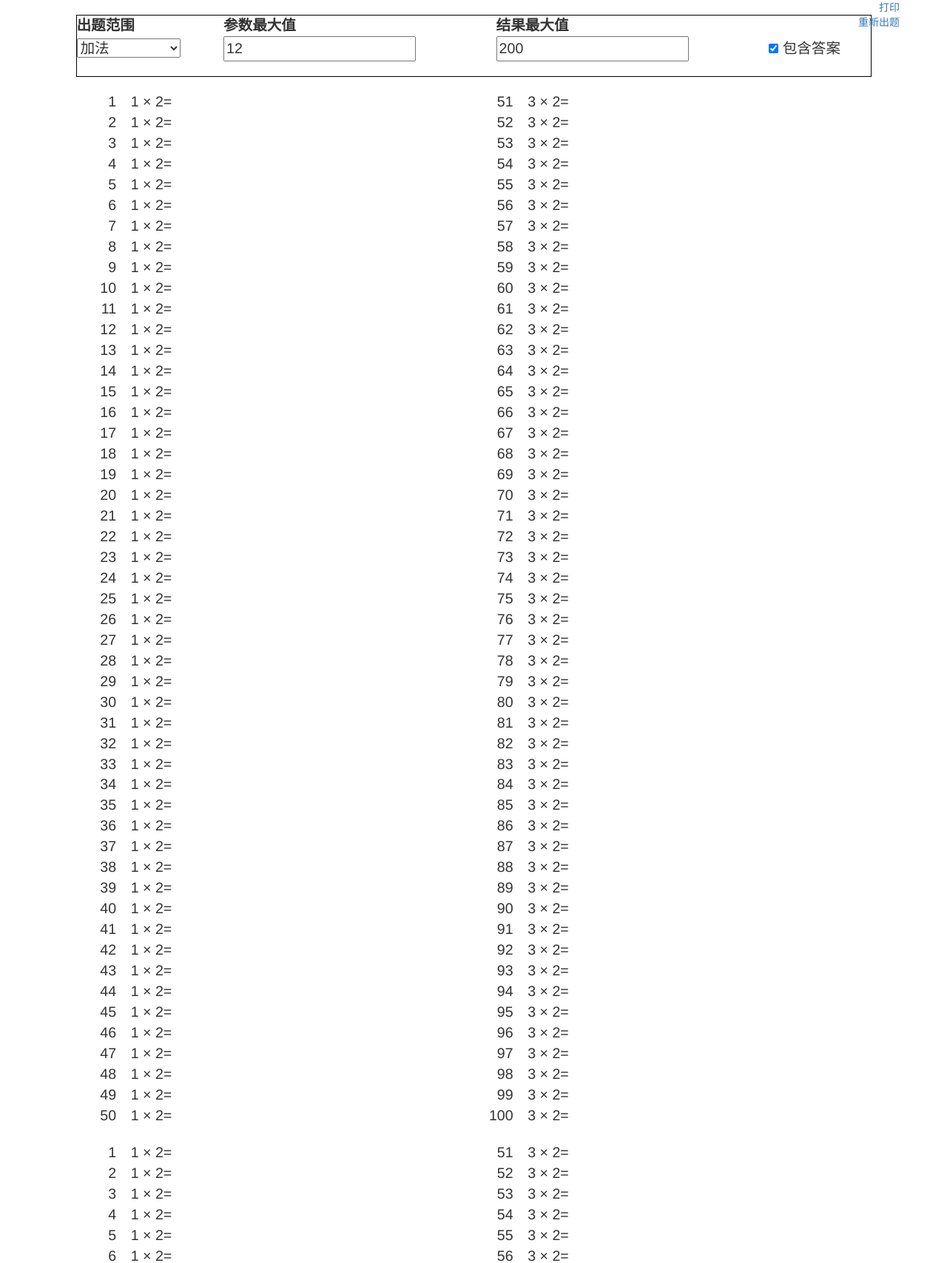
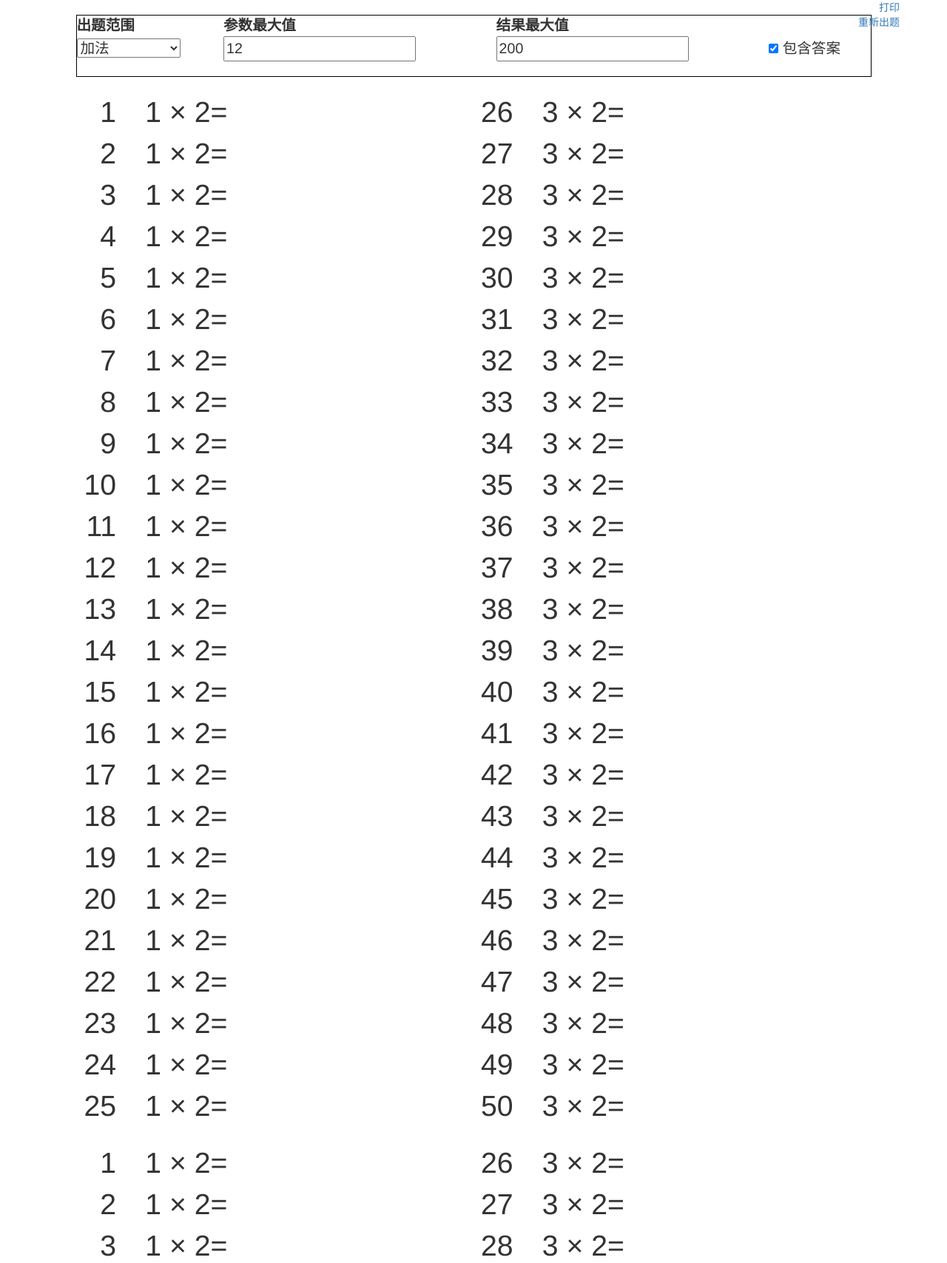
Before and after one commit to RobinBrossard/Primary-school-online-test-bank, a Spring Boot app: page /study.html in a window 1280 px wide. Shown: the top 1708 px of the page at 74% size. Run offline with Spring Boot 4, Linux system fonts and the light colour scheme.

Commit message:
保护视力，加答案检测

```diff
--- a/src/main/resources/static/study.html
+++ b/src/main/resources/static/study.html
@@ -49,6 +49,10 @@
     tr {
         width: 100%;
         font-size: 1.4em;
+    }
+    .QLine{
+        width: 100%;
+        font-size: 2.8em;
     }
 
     .tdq {
@@ -110,11 +114,11 @@
             var text = "";
             var q1 = "1 &#215; 2=";
             var q2 = "3 &#215; 2=";
-            for (i = 0; i < 50; i++) {
+            for (i = 0; i < 25; i++) {
                 var j, k = 0;
                 j = i + 1;
-                k = i + 50 + 1;
-                text += "<tr>" + "<td class='tdn'>" + j + "</td>"
+                k = i + 25 + 1;
+                text += "<tr class='QLine'>" + "<td class='tdn'>" + j + "</td>"
                     + "<td class='tdq'>" + q1 + "</td>"
                     + "<td class='tdn'>" + k + "</td>"
                     + "<td class='tdq'>" + q2 + "</td>" + "</tr>";
@@ -130,11 +134,11 @@
             var text = "";
             var q1 = "1 &#215; 2=";
             var q2 = "3 &#215; 2=";
-            for (i = 0; i < 50; i++) {
+            for (i = 0; i < 25; i++) {
                 var j, k = 0;
                 j = i + 1;
-                k = i + 50 + 1;
-                text += "<tr>" + "<td class='tdn'>" + j + "</td>"
+                k = i + 25 + 1;
+                text += "<tr class='QLine'>" + "<td class='tdn'>" + j + "</td>"
                     + "<td class='tdq'>" + q1 + "</td>"
                     + "<td class='tdn'>" + k + "</td>"
                     + "<td class='tdq'>" + q2 + "</td>" + "</tr>";
@@ -281,7 +285,7 @@
                     nofo = randomNum(1, 2);
                     break;
                 case "sizehunhe":
-                    nofo = randomNum(2, 5);
+                    nofo = randomNum(2, 3);  //四则混合运算有2到3个运算符
                     break;
                 default:
                     nofo = randomNum(1, 5);
@@ -315,11 +319,6 @@
                     default:
                         ofo[i] = randomNum(1, 4);
                 }
-
-
-
-
-
             }
 
             for (i = 0; i < nofo + 1; i++) {
@@ -441,7 +440,7 @@
             }
         }
         if (handaan) {
-            resultfactor = resultfactor + " = " + checkresult;
+            resultfactor = resultfactor + " = " + (maxresult-checkresult);
         } else {
             resultfactor = resultfactor + " = ";
         }
```
